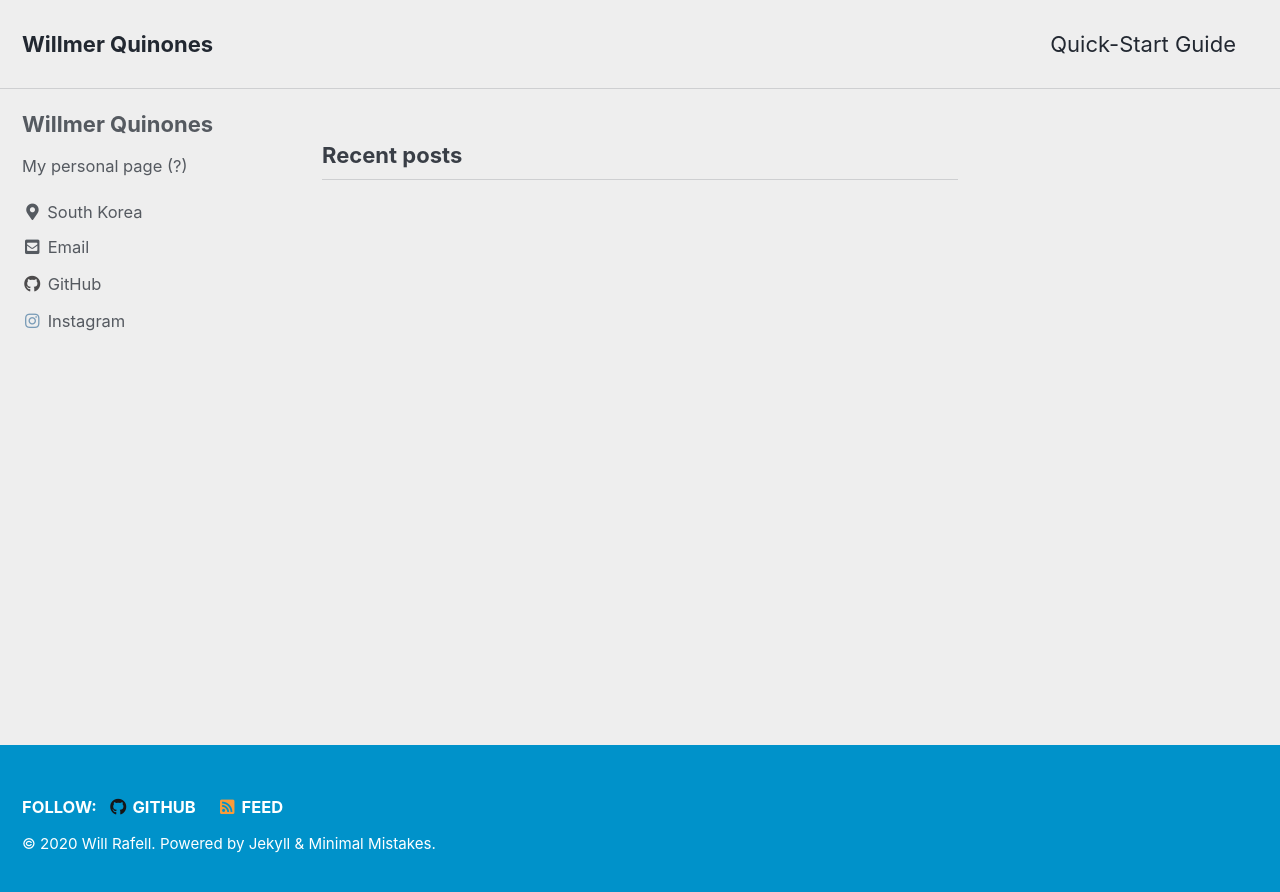
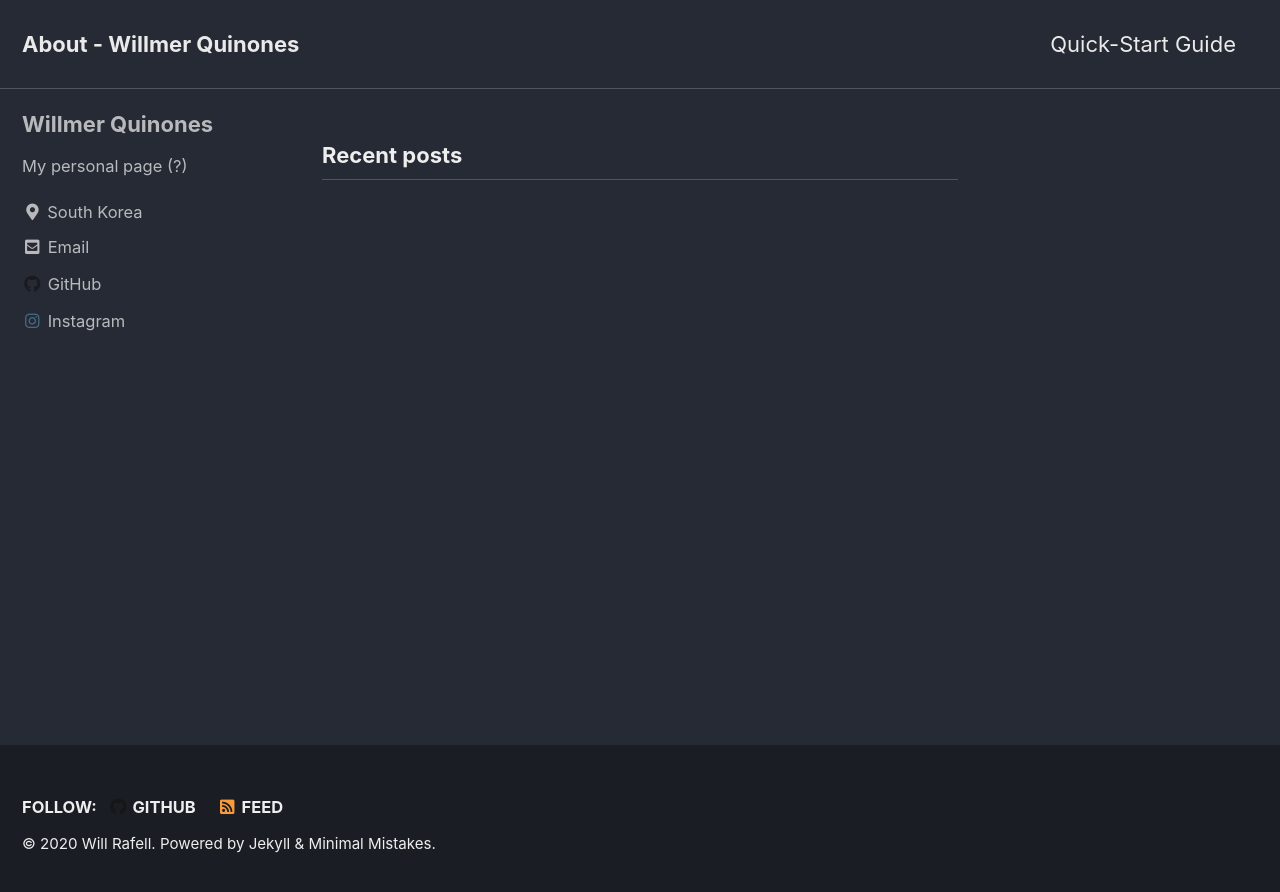
Before and after one commit to WRafell/wrafell.github.io, a Jekyll site: the page built from index.html, in a window 1280 px wide. Shown: the top 892 px of the page. Built offline with Jekyll 4.4.1, drawn with Linux system fonts in a browser that asks for light colours; cached includes are drawn as plain includes; the list of posts is cut into pages by our own code.

Commit message:
experimental commit

```diff
--- a/_config.yml
+++ b/_config.yml
@@ -12,11 +12,11 @@
 
 # theme                  : "minimal-mistakes-jekyll"
 # remote_theme           : "mmistakes/minimal-mistakes"
-minimal_mistakes_skin    : "air" # "air", "aqua", "contrast", "dark", "dirt", "neon", "mint", "plum", "sunrise"
+minimal_mistakes_skin    : "dark" # "air", "aqua", "contrast", "dark", "dirt", "neon", "mint", "plum", "sunrise"
 
 # Site Settings
 locale                   : "en-US"
-title                    : "Willmer Quinones"
+title                    : "About - Willmer Quinones"
 title_separator          : "|"
 subtitle                 : # site tagline that appears below site title in masthead
 name                     : "Will Rafell"
@@ -31,16 +31,16 @@ masthead_title           : # overrides the website title displayed in the masthe
 words_per_minute         : 200
 read_more                : "enabled"
 comments:
-  provider               : # false (default), "disqus", "discourse", "facebook", "staticman", "staticman_v2", "utterances", "custom"
+  provider               : "disqus" # false (default), "disqus", "discourse", "facebook", "staticman", "staticman_v2", "utterances", "custom"
   disqus:
-    shortname            : # https://help.disqus.com/customer/portal/articles/466208-what-s-a-shortname-
+    shortname            : "will-rafell" # https://help.disqus.com/customer/portal/articles/466208-what-s-a-shortname-
   discourse:
     server               : # https://meta.discourse.org/t/embedding-discourse-comments-via-javascript/31963 , e.g.: meta.discourse.org
   facebook:
     # https://developers.facebook.com/docs/plugins/comments
     appid                :
     num_posts            : # 5 (default)
-    colorscheme          : "light" # "light" (default), "dark"
+    colorscheme          : # "light" (default), "dark"
   utterances:
     theme                : # "github-light" (default), "github-dark"
     issue_term           : # "pathname" (default)
@@ -86,9 +86,9 @@ social:
 
 # Analytics
 analytics:
-  provider               : false # false (default), "google", "google-universal", "google-gtag", "custom"
+  provider               : "google-universal" # false (default), "google", "google-universal", "google-gtag", "custom"
   google:
-    tracking_id          :
+    tracking_id          : "UA-69833935-2"
     anonymize_ip         : # true, false (default)
 
 
```
